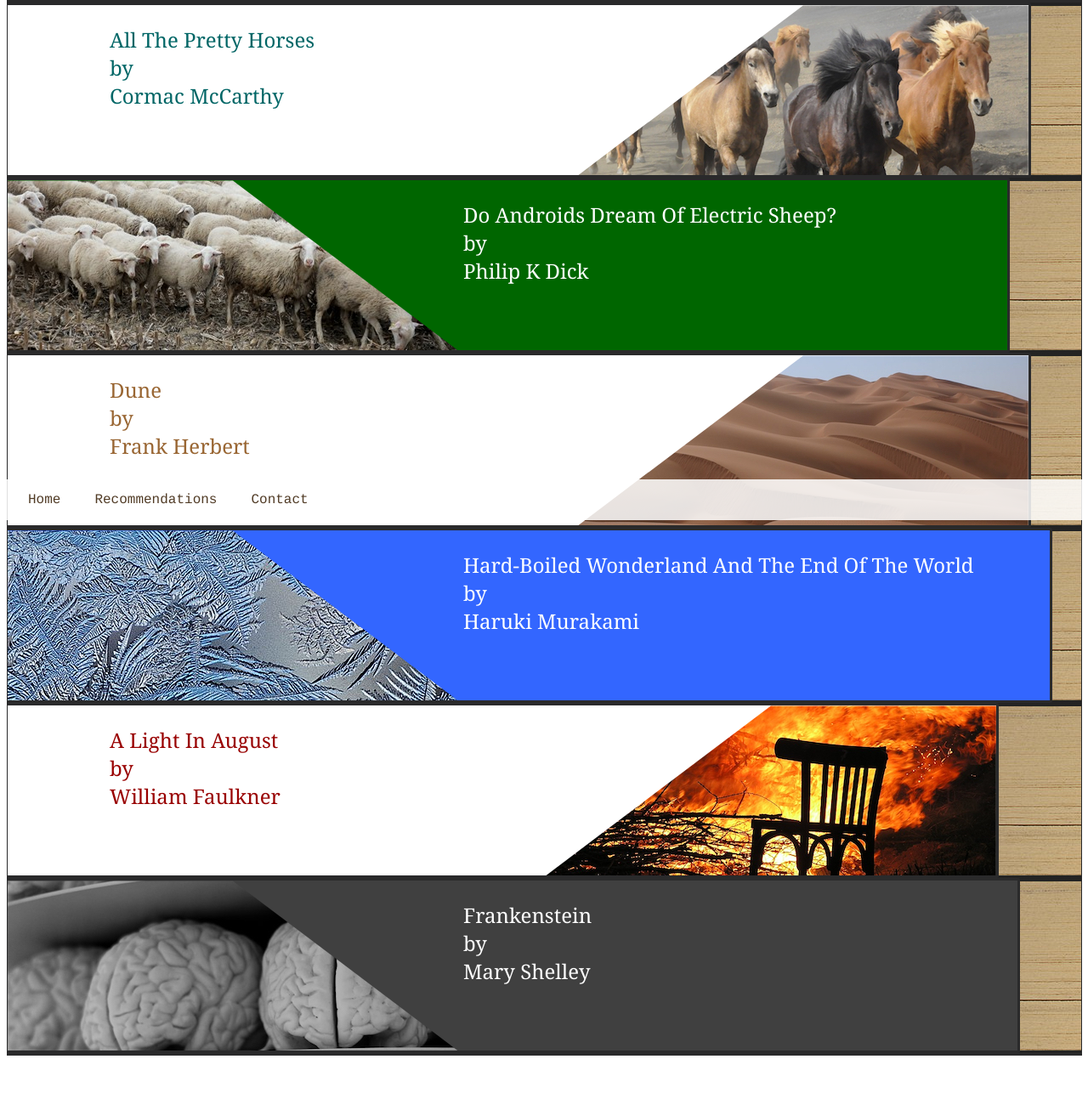
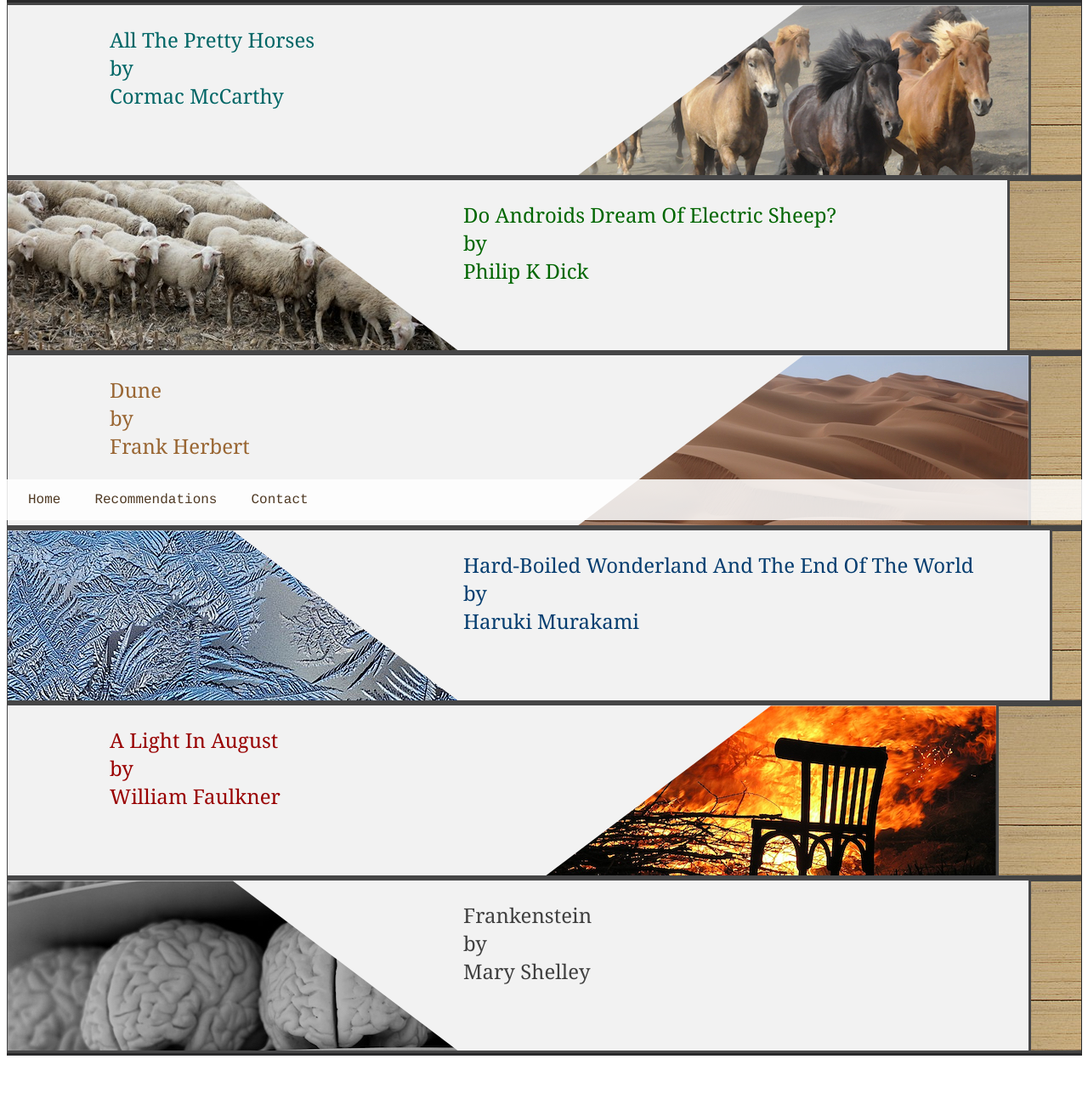
Before and after one commit to KSCairney/Tsundoku, a PHP site: page / in a window 1280 px wide. Shown: the part 188-1474 px from the top of the page at 85% size. Run offline with PHP 8.4, Linux system fonts and the light colour scheme; some libraries are stand-ins or nearby versions.

Commit message:
colors and stack
created the crooked stack

```diff
--- a/index.html
+++ b/index.html
@@ -8,10 +8,25 @@
         <script type='text/javascript' src='https://ajax.googleapis.com/ajax/libs/jquery/1.6.4/jquery.min.js?ver=1.4.2'></script>
         <script>
             $(document).ready(function(){
-                $("#horsesban, #sheepban, #duneban, #hardboiledban, #augustban, #frankban").hover(function(){
+                $("#horsesban, #duneban, #frankban").hover(function(){
                     $(this).css("width", "100%").css("font-size", "25px");
                 }, function(){
                     $(this).css("width", "95%").css("font-size", "24px");
+                });
+                $("#sheepban").hover(function(){
+                    $(this).css("width", "100%").css("font-size", "25px");
+                }, function(){
+                    $(this).css("width", "93%").css("font-size", "24px");
+                });
+                $("#hardboiledban").hover(function(){
+                    $(this).css("width", "100%").css("font-size", "25px");
+                }, function(){
+                    $(this).css("width", "97%").css("font-size", "24px");
+                });
+                $("#augustban").hover(function(){
+                    $(this).css("width", "100%").css("font-size", "25px");
+                }, function(){
+                    $(this).css("width", "92%").css("font-size", "24px");
                 });
             });
         </script>
--- a/stylesheet.css
+++ b/stylesheet.css
@@ -151,10 +151,10 @@ li a{
 #horsesban {
     height: 200px;
     width: 95%;
-    background-color: #ffffff;
+    background-color: #f2f2f2;
     color: #006666;
     border-width: 3px 3px 3px 1px;
-    border-color: #2a2a2b;
+    border-color: #464647;
     border-style: solid;
     border-radius: 2px;
     font-size: 24px;
@@ -179,10 +179,10 @@ li a{
 #sheepban {
     height: 200px;
     width: 93%;
-    background-color: #006600;
-    color: #ffffff;
+    background-color: #f2f2f2;
+    color: #006600;
     border-width: 3px 3px 3px 1px;
-    border-color: #2a2a2b;
+    border-color: #464647;
     border-style: solid;
     border-radius: 2px;
     font-size: 24px;
@@ -196,7 +196,7 @@ li a{
 nav {
     width: 100%;
     min-width: 800px;
-    background-image: url("pagetest.jpg");
+    background-image: url("pageside.jpg");
     background-position: top-right;
     border-width: 3px 1px 3px 0px;
     border-color: #2a2a2b;
@@ -212,10 +212,10 @@ nav {
 #duneban {
     height: 200px;
     width: 95%;
-    background-color: #ffffff;
+    background-color: #f2f2f2;
     color: #996633;
     border-width: 3px 3px 3px 1px;
-    border-color: #2a2a2b;
+    border-color: #464647;
     border-style: solid;
     border-radius: 2px;
     font-size: 24px;
@@ -246,10 +246,10 @@ nav {
 #hardboiledban {
     height: 200px;
     width: 97%;
-    background-color: #3366ff;
-    color: #ffffff;
+    background-color: #f2f2f2;
+    color: #063e70;
     border-width: 3px 3px 3px 1px;
-    border-color: #2a2a2b;
+    border-color: #464647;
     border-style: solid;
     border-radius: 2px;
     font-size: 24px;
@@ -263,10 +263,10 @@ nav {
 #augustban {
     height: 200px;
     width: 92%;
-    background-color: #ffffff;
+    background-color: #f2f2f2;
     color: #990000;
     border-width: 3px 3px 3px 1px;
-    border-color: #2a2a2b;
+    border-color: #464647;
     border-style: solid;
     border-radius: 2px;
     font-size: 24px;
@@ -296,11 +296,11 @@ nav {
 
 #frankban {
     height: 200px;
-    width: 94%;
-    background-color: #404040;
-    color: #ffffff;
+    width: 95%;
+    background-color: #f2f2f2;
+    color: #404040;
     border-width: 3px 3px 3px 1px;
-    border-color: #2a2a2b;
+    border-color: #464647;
     border-style: solid;
     border-radius: 2px;
     font-size: 24px;
```
Also changed, not shown: pageside.jpg.
